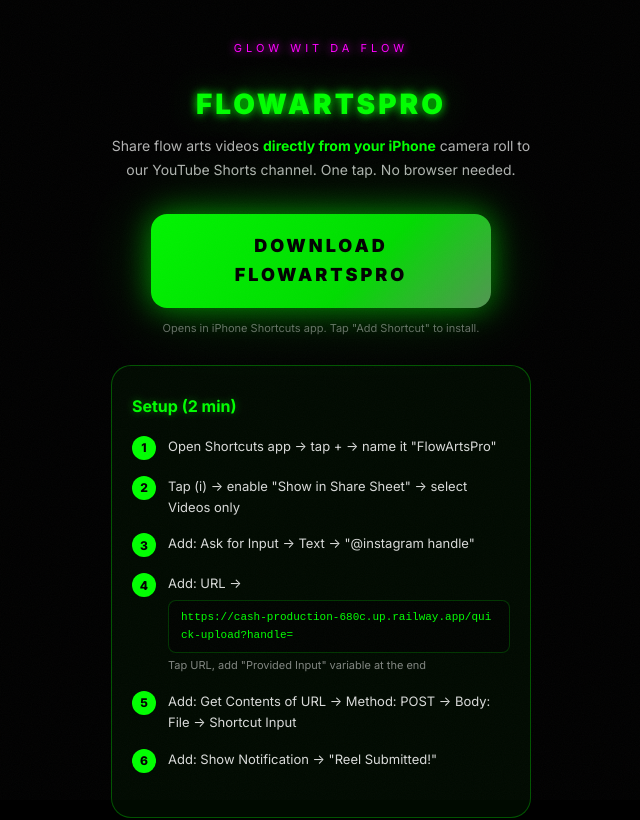
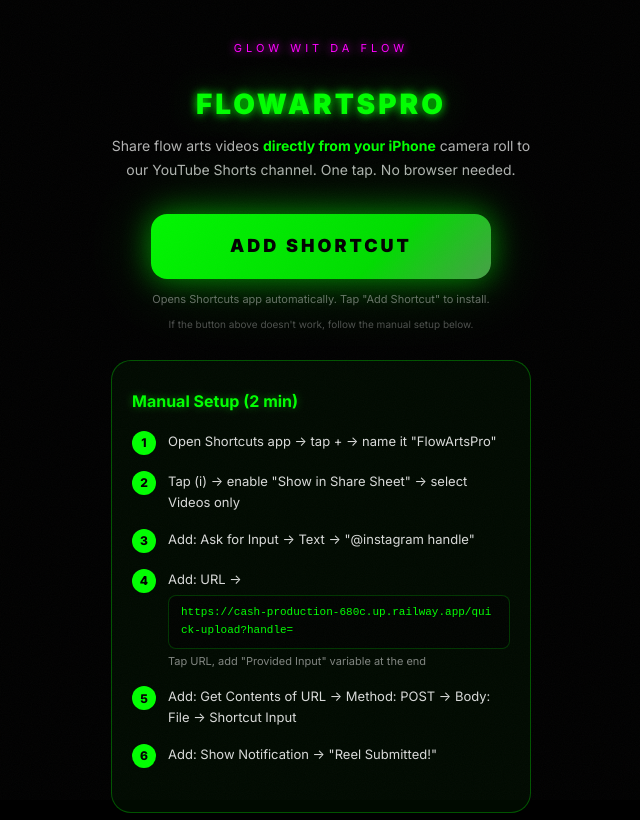
Before and after one commit to vitae/cash, a Next.js app: page /shortcut in a window 1280 px wide. Shown: the top 820 px of the page, without its empty margins (319-959 px from the left). Built offline with nearby package versions, Linux system fonts and the light colour scheme.

Commit message:
fix: use shortcuts:// URL scheme for one-tap install + manual fallback

```diff
--- a/src/app/shortcut/page.tsx
+++ b/src/app/shortcut/page.tsx
@@ -3,43 +3,8 @@
 export default function ShortcutPage() {
   const PIPELINE_URL = "https://cash-production-680c.up.railway.app/quick-upload";
 
-  // Generate the shortcut install URL using Apple's shortcuts:// URL scheme
-  // This opens Shortcuts app with a pre-built shortcut
-  const shortcutData = {
-    WFWorkflowName: "FlowArtsPro",
-    WFWorkflowActions: [
-      {
-        WFWorkflowActionIdentifier: "is.workflow.actions.ask",
-        WFWorkflowActionParameters: {
-          WFAskActionPrompt: "@instagram handle",
-          WFAskActionDefaultAnswer: "@",
-        },
-      },
-      {
-        WFWorkflowActionIdentifier: "is.workflow.actions.setvariable",
-        WFWorkflowActionParameters: {
-          WFVariableName: "handle",
-        },
-      },
-      {
-        WFWorkflowActionIdentifier: "is.workflow.actions.downloadurl",
-        WFWorkflowActionParameters: {
-          WFHTTPMethod: "POST",
-          WFURL: `${PIPELINE_URL}?handle=`,
-          WFHTTPBodyType: "File",
-        },
-      },
-      {
-        WFWorkflowActionIdentifier: "is.workflow.actions.notification",
-        WFWorkflowActionParameters: {
-          WFNotificationActionTitle: "Reel Submitted! 🔥",
-          WFNotificationActionBody: "Your video is being processed and will be posted to YouTube Shorts.",
-        },
-      },
-    ],
-    WFWorkflowInputContentItemClasses: ["WFVideoContentItem"],
-    WFWorkflowTypes: ["ActionExtension"],
-  };
+  // shortcuts://import-shortcut URL scheme with our hosted shortcut
+  const importUrl = `shortcuts://import-shortcut?url=${encodeURIComponent("https://flowarts.pro/api/shortcut")}&name=FlowArtsPro`;
 
   return (
     <div style={{
@@ -72,9 +37,9 @@
           Share flow arts videos <strong style={{ color: "#00FF00" }}>directly from your iPhone</strong> camera roll to our YouTube Shorts channel. One tap. No browser needed.
         </p>
 
-        {/* Download Button */}
+        {/* Install Button - uses shortcuts:// URL scheme */}
         <a
-          href="/api/shortcut"
+          href={importUrl}
           style={{
             display: "inline-block",
             width: "100%",
@@ -94,15 +59,18 @@
             marginBottom: 12,
           }}
         >
-          Download FlowArtsPro
+          Add Shortcut
         </a>
-        <p style={{ color: "rgba(255,255,255,0.4)", fontSize: 11, marginBottom: 28 }}>
-          Opens in iPhone Shortcuts app. Tap &quot;Add Shortcut&quot; to install.
+        <p style={{ color: "rgba(255,255,255,0.4)", fontSize: 11, marginBottom: 8 }}>
+          Opens Shortcuts app automatically. Tap &quot;Add Shortcut&quot; to install.
+        </p>
+        <p style={{ color: "rgba(255,255,255,0.3)", fontSize: 10, marginBottom: 28 }}>
+          If the button above doesn&apos;t work, follow the manual setup below.
         </p>
 
         <style>{`@keyframes gradientShift{0%{background-position:0% 50%}50%{background-position:100% 50%}100%{background-position:0% 50%}}`}</style>
 
-        {/* Setup Instructions */}
+        {/* Manual Setup Instructions */}
         <div style={{
           background: "rgba(0,255,0,0.04)", border: "1px solid rgba(0,255,0,0.3)",
           borderRadius: 20, padding: "28px 20px", marginBottom: 20, textAlign: "left",
@@ -111,7 +79,7 @@
             color: "#00FF00", fontSize: 16, fontWeight: 700, marginBottom: 16,
             textShadow: "0 0 8px rgba(0,255,0,0.4)",
           }}>
-            Setup (2 min)
+            Manual Setup (2 min)
           </h2>
 
           {[
```
